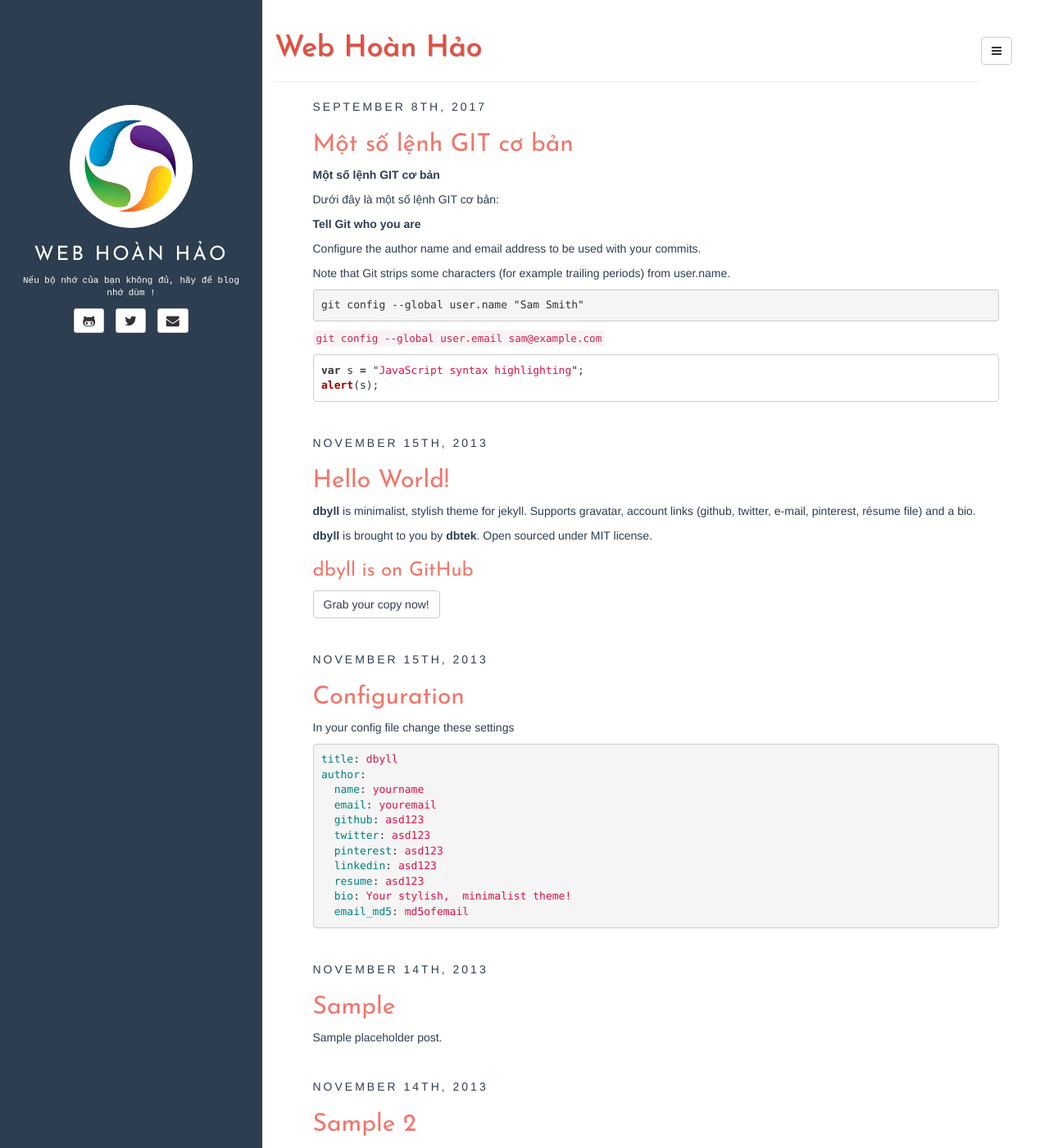
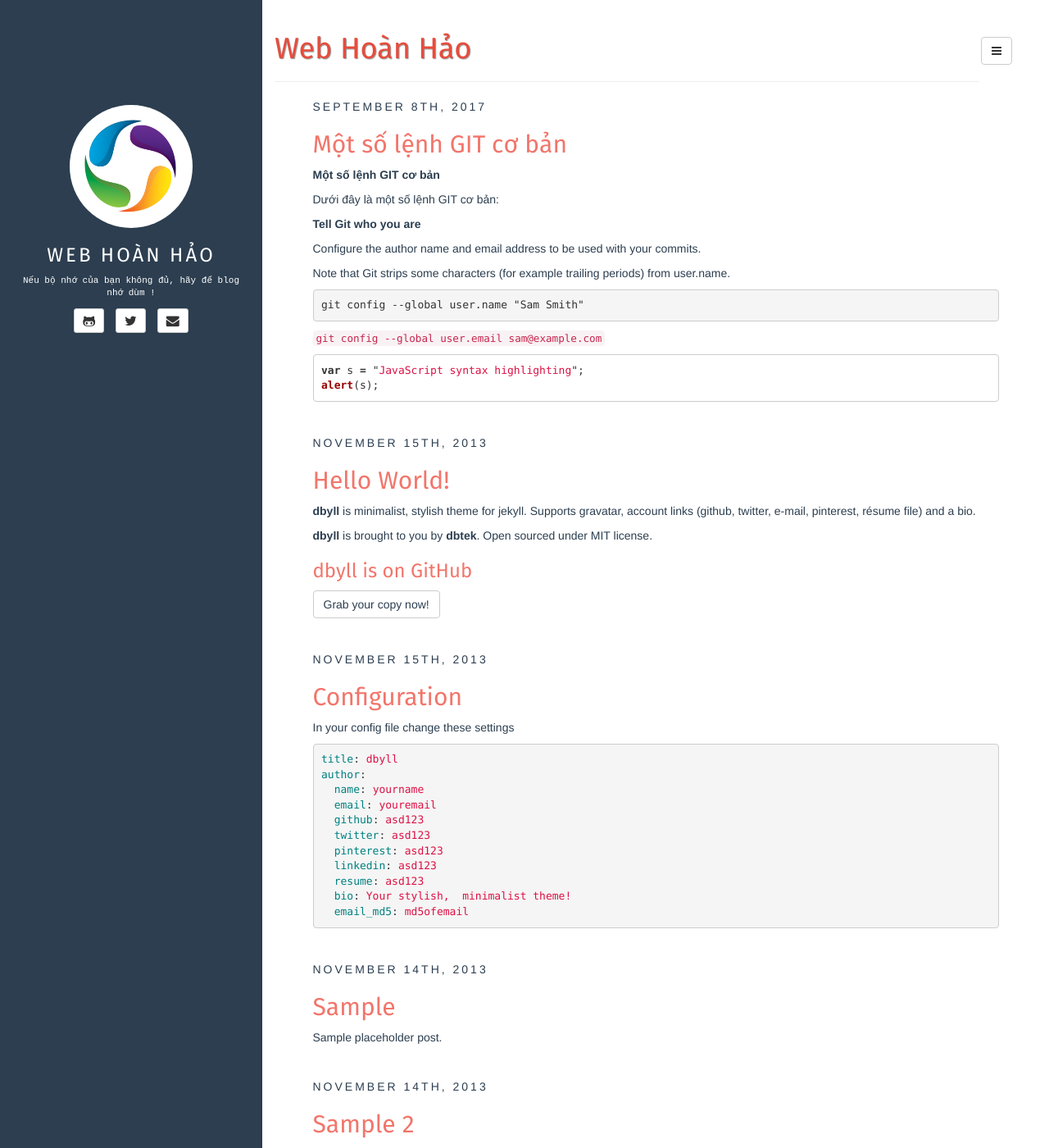
Before and after one commit to webhoanhao/webhoanhao.github.io, a Jekyll site: the page built from index.html, in a window 1280 px wide and 1400 px high. Shown: the whole window at 82% size. Built offline with Jekyll 4.4.1, drawn with Linux system fonts in a browser that asks for light colours; the list of posts is cut into pages by our own code.

Commit message:
Update style.css

```diff
--- a/assets/css/style.css
+++ b/assets/css/style.css
@@ -1,4 +1,4 @@
-@import url('//fonts.googleapis.com/css?family=Josefin+Sans');
+@import url('//fonts.googleapis.com/css?family=Fira+Sans');
 
 body{
 	color: #2c3e50;
@@ -115,14 +115,14 @@ article.home div a, article.home pre a { color: #2c3e50; }
 article.home div a:hover, article.home pre a:hover { color: #2c3e50; text-decoration: none; }
 article img { max-width: 100%; }
 
-h1,h2,h3,h4,h5,h6 { font-family: 'Josefin Sans', sans-serif; }
+h1,h2,h3,h4,h5,h6 { font-family: 'Fira Sans', sans-serif; }
 article.home h1,
 article.home h2,
 article.home h3,
 article.home h4,
 article.home h5,
 article.home h6 {
-	font-family: 'Josefin Sans', sans-serif;
+	font-family: 'Fira Sans', sans-serif;
 	color: #f2756a;
 }
 
@@ -146,7 +146,7 @@ article.home h4 a:hover {
 
 footer {
 	padding-top: 15px;
-	font-family: 'Josefin Sans';
+	font-family: 'Fira Sans';
 }
 
 /* nav-vertical-tabs component */
```
